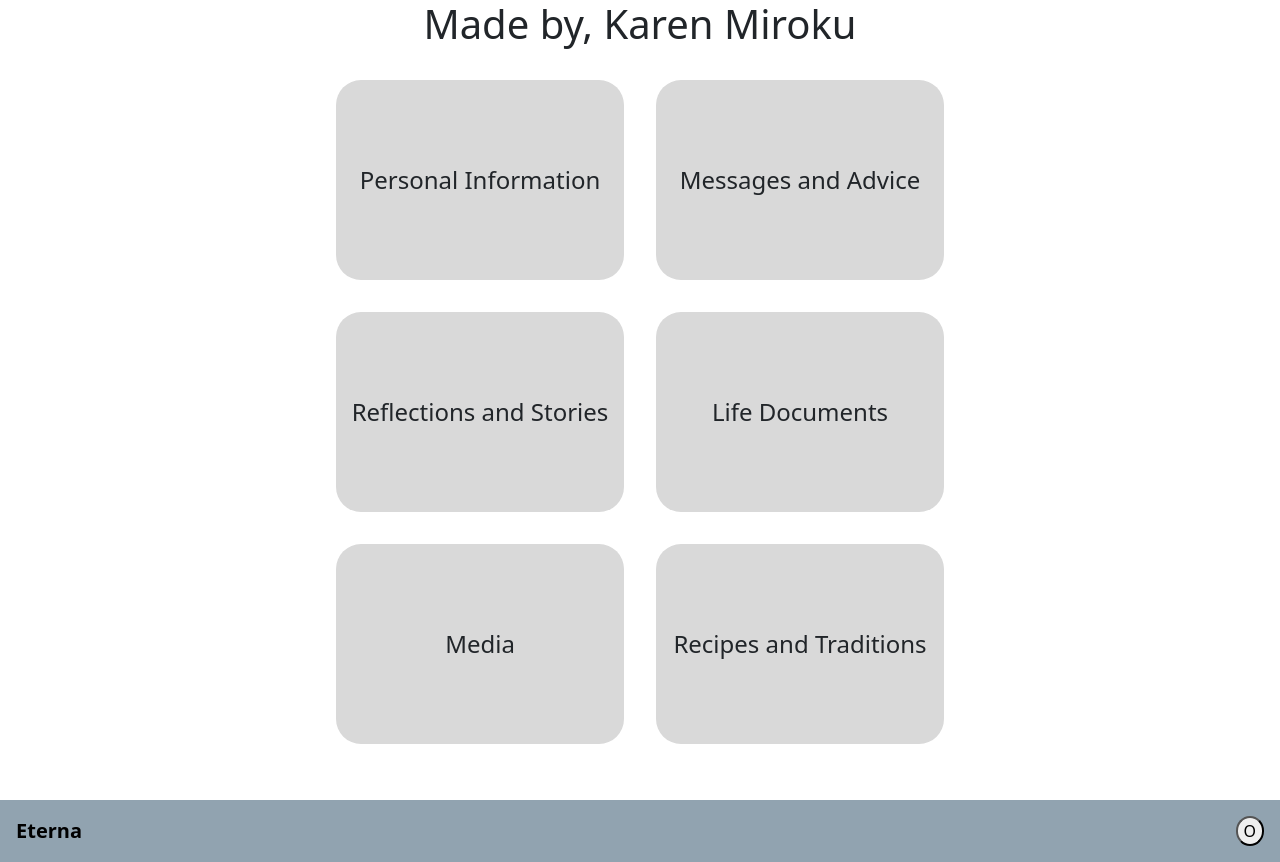
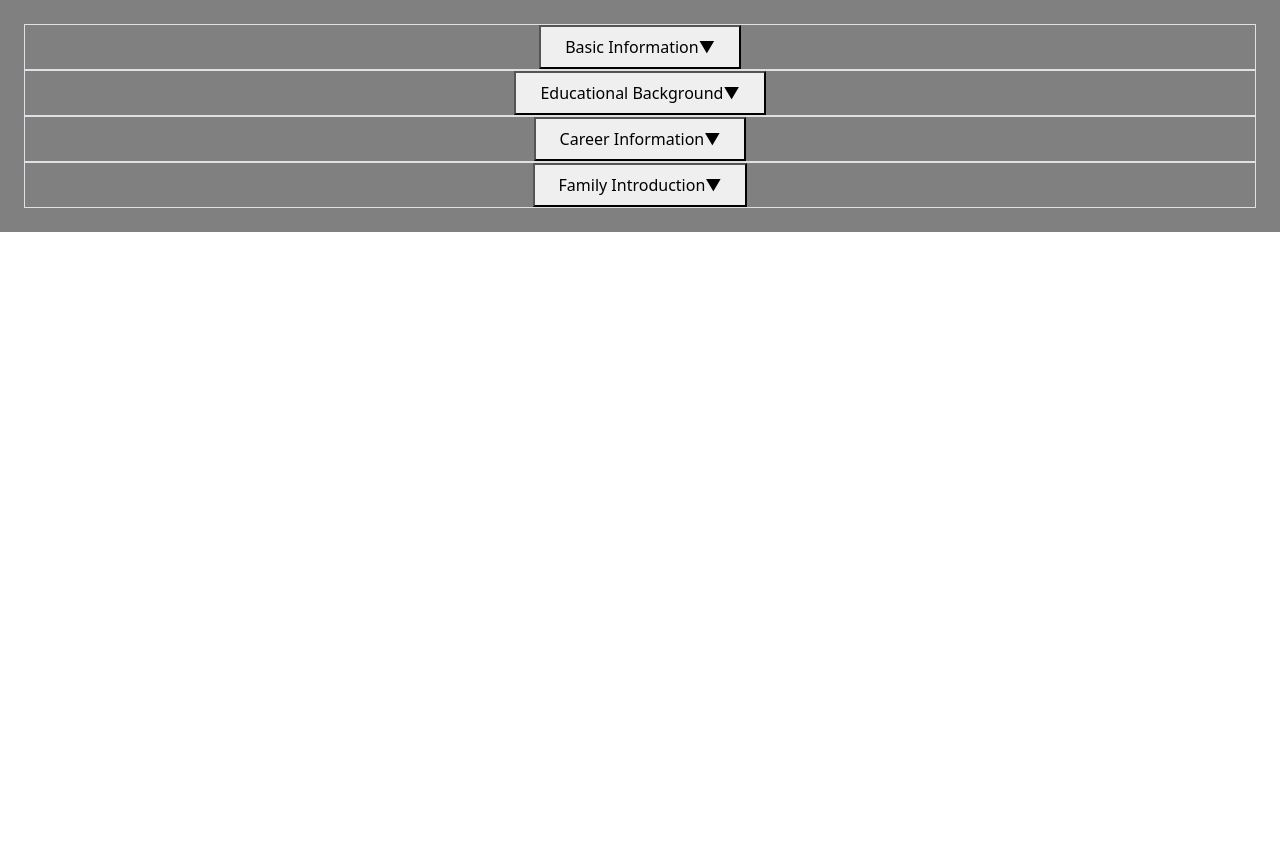
Before and after one commit to cleoreyes/dubhacks-2024, a React (Create React App) app in the folder my-app/: page / in a window 1280 px wide. After the commit the page ends 800 px from the top, so only its background shows below. Built offline with nearby package versions, Linux system fonts and the light colour scheme.

Commit message:
Made PersonalInfoPage.js with simple toggle down feature. Work in progress.

```diff
--- a/my-app/src/App.js
+++ b/my-app/src/App.js
@@ -1,11 +1,10 @@
 import './App.css';
-import HomePage from './pages/HomePage';
 import SecurityQuestPage from './pages/SecurityQuestPage';
 import Navbar from './pages/Navbar';
 import { BrowserRouter as Router, Route, Routes, Navigate } from 'react-router-dom';
 import 'bootstrap/dist/css/bootstrap.min.css';
 import './index.css'; // Your own custom styles
-import Homepage from './pages/Homepage';
+import PersonalInfoPage from './pages/PersonalInfoPage';
 
 //import the function from the realtime database module
 // import { getDatabase, ref, set as firebaseSet } from 'firebase/database';
@@ -13,10 +12,8 @@ import Homepage from './pages/Homepage';
 function App() {
   return (
     <div className="App">
-      <Homepage />
+      <PersonalInfoPage/>
 
-
-      <Navbar />
 
     </div>
   );
--- /dev/null
+++ b/my-app/src/pages/PersonalInfoPage.js
@@ -0,0 +1,51 @@
+import React, { useState } from 'react';
+
+const Dropdown = ({ title, children }) => {
+  const [isOpen, setIsOpen] = useState(false);
+
+  const toggleDropdown = () => {
+    setIsOpen(!isOpen);
+  };
+
+  return (
+    <div className="w-64 border border-gray-300 rounded-md">
+      <button
+        className="w-full px-4 py-2 text-left flex justify-between items-center hover:bg-gray-200"
+        onClick={toggleDropdown}
+      >
+        <span>{title}</span>
+        <span className="text-xl">{isOpen ? '▲' : '▼'}</span>
+      </button>
+      {isOpen && (
+        <div className="p-4 border-t">
+          {children}
+        </div>
+      )}
+    </div>
+  );
+};
+
+export default function PersonalInfoPage() {
+  return (
+    <div className="p-4" style={{backgroundColor: 'gray'}}>
+      <Dropdown title="Basic Information">
+        <p>Full Name: Legal name, including any nicknames or aliases.<br></br>
+        Date of Birth: To provide context about the user's age and life stage.<br></br>
+        Place of Birth: The city or town where the user was born.<br></br>
+        Current Address: Where the user currently resides (can be kept private if needed).</p>
+      </Dropdown>
+
+      <Dropdown title="Educational Background">
+        <p></p>
+      </Dropdown>
+
+      <Dropdown title="Career Information">
+        <p></p>
+      </Dropdown>
+
+      <Dropdown title="Family Introduction">
+        <p></p>
+      </Dropdown>
+    </div>
+  );
+}
```
